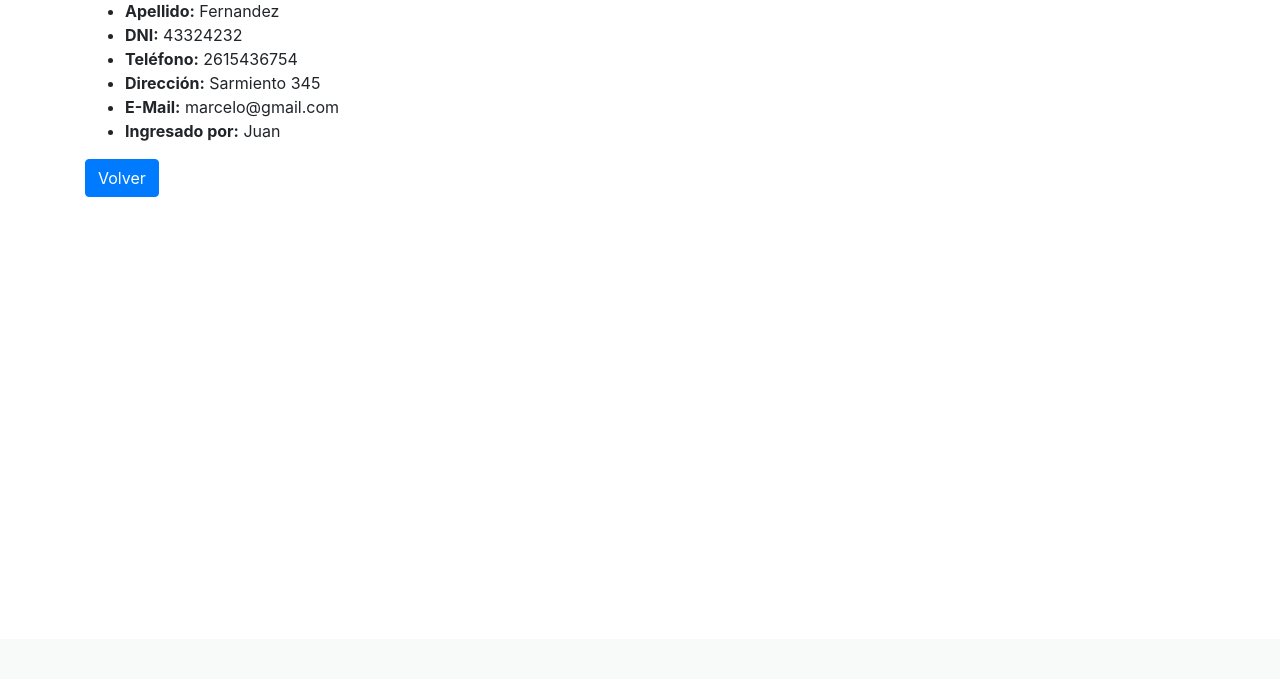
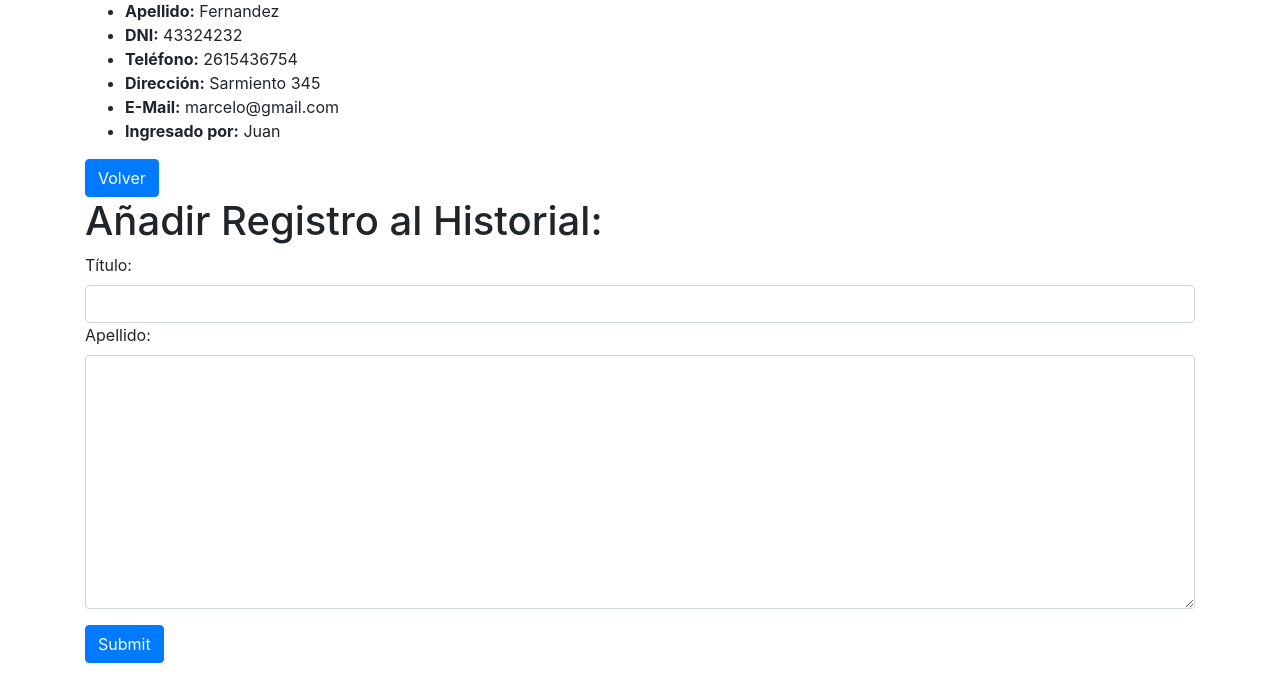
Before and after one commit to Matias-Rando/Proyecto-Clinica, a Django app: page /clinica/pacienteshow/2 in a window 1280 px wide. Shown: the part 161-840 px from the top of the page. Before the commit the page ends 358 px from the top, so only its background shows below. Run offline with Django 3.2, Linux system fonts and the light colour scheme; a user stored in the database is signed in; data comes from the database, SQL or seed files in the repository; both versions use the stored data as it was after the commit; some libraries are stand-ins or nearby versions.

Commit message:
Se agrega historial de pacientes

```diff
--- a/clinica/models.py
+++ b/clinica/models.py
@@ -92,3 +92,14 @@ class Subpedido(models.Model):
     lado = models.ForeignKey(Lado, on_delete=models.CASCADE)
     armazon = models.ForeignKey(Armazon, on_delete=models.CASCADE)
     cantidad = models.IntegerField()
+
+class Historial(models.Model):
+    created_at = models.DateTimeField(auto_now_add=True)
+    updated_at = models.DateTimeField(auto_now=True)
+    paciente = models.ForeignKey(Paciente, on_delete=models.CASCADE)
+    user = models.ForeignKey(
+        settings.AUTH_USER_MODEL,
+        on_delete=models.CASCADE,
+    )
+    titulo = models.CharField(max_length=64)
+    detalle = models.TextField()
--- a/clinica/templates/pacientes/show.html
+++ b/clinica/templates/pacientes/show.html
@@ -2,6 +2,15 @@
 
 {% block body %}
     <div class="container">
+
+        {% if messages %}
+            <div class="alert alert-primary" role="alert" style="text-align: center;">
+                {% for message in messages %}
+                    {{ message }}
+                {% endfor %}
+            </div>
+        {% endif %}
+
         <h1>Detalle del Paciente</h1>
         <ul>
             <li><strong>Nombre:</strong> {{ paciente.nombre }}</li>
@@ -13,5 +22,47 @@
             <li><strong>Ingresado por:</strong> {{ paciente.user.get_username }}</li>
         </ul>
         <a href="{% url 'pacientesindex' %}" class="btn btn-primary">Volver</a>
+
+        {% if historiales %}
+
+            <h1>Historial</h1>
+
+            <table class="table table-sm table-striped table-borderless">
+                <thead class="table-dark">
+                    <tr>
+                        <th>Fecha</th>
+                        <th>Título</th>
+                        <th></th>
+                    </tr>
+                </thead>
+
+                <tbody>
+                    {% for historial in historiales %}
+                        <tr>
+                            <td>{{ historial.created_at }}</td>
+                            <td>{{ historial.titulo }}</td>
+                            <td style="width: 25%;">
+                                <a href="{% url 'historialshow' historial.id %}" class="btn btn-primary btn-sm botones-index">Detalle</a>
+                                <a href="{% url 'historialupdate' historial.id %}" class="btn btn-primary btn-sm botones-index">Modificar</a>
+                                <a href="{% url 'historialdelete' historial.id %}" class="btn btn-danger btn-sm botones-index">Eliminar</a>
+                            </td>
+                        </tr>
+                    {% endfor %}
+                </tbody>
+            </table>
+
+        {% endif %}
+
+        {% if request.session.tipousuario_id != 4 %} <!-- Tipo de Usuarios Taller no puede agregar items al pedido -->
+            <h1>Añadir Registro al Historial:</h1>
+            <form action="{% url 'pacienteshow' paciente.id %}" method="post">
+                {% csrf_token %}
+                {{ form }}
+                <div class="form-group" style="margin-top: 1rem;">
+                    <input type="submit", class="btn btn-primary">
+                </div>
+            </form>
+        {% endif %}
+
     </div>
 {% endblock %}
--- a/clinica/urls.py
+++ b/clinica/urls.py
@@ -10,7 +10,11 @@ urlpatterns = [
     path("pacientesindex", views.pacientesindex, name="pacientesindex"),
     path("pacienteshow/<int:paciente_id>", views.pacienteshow, name="pacienteshow"),
     path("pacientesupdate/<int:paciente_id>", views.pacientesupdate, name="pacientesupdate"),
-    path("turnosdelete/<int:paciente_id>", views.pacientesdelete, name="pacientesdelete"),
+    path("pacientesdelete/<int:paciente_id>", views.pacientesdelete, name="pacientesdelete"),
+
+    path("historialshow/<int:historial_id>", views.historialshow, name="historialshow"),
+    path("historialupdate/<int:historial_id>", views.historialupdate, name="historialupdate"),
+    path("historialdelete/<int:historial_id>", views.historialdelete, name="historialdelete"),
 
     path("turnoscreate", views.turnoscreate, name="turnoscreate"),
     path("turnosindex", views.turnosindex, name="turnosindex"),
--- a/clinica/views.py
+++ b/clinica/views.py
@@ -2,7 +2,7 @@ from django.shortcuts import render, redirect
 from django import forms
 from django.urls import reverse
 from django.http import HttpResponseRedirect, JsonResponse, HttpResponse
-from .models import Paciente, Turno, Categoria, Producto, Tipopago, Estado, Pedido, Subpedido, Distancia, Armazon, Lado
+from .models import Paciente, Turno, Categoria, Producto, Tipopago, Estado, Pedido, Subpedido, Distancia, Armazon, Lado, Historial
 from django.contrib.auth import authenticate, login, logout
 from django.contrib.auth.models import Group, User
 from django.contrib import messages
@@ -20,6 +20,10 @@ class FormPaciente(forms.Form):
     telefono = forms.CharField(label="Teléfono:", widget=forms.TextInput(attrs={'class':'form-control'}))
     direccion = forms.CharField(label="Dirección:", widget=forms.TextInput(attrs={'class':'form-control'}))
     email = forms.CharField(label="E-Mail", widget=forms.TextInput(attrs={'class':'form-control'}))
+
+class FormHistorial(forms.Form):
+    titulo = forms.CharField(label="Título:", widget=forms.TextInput(attrs={'class':'form-control'}))
+    detalle = forms.CharField(label="Apellido:", widget=forms.Textarea(attrs={'class':'form-control'}))
 
 def pacientescargar(request):
     # Rechazamos acceso y derivamos a la pantalla de login si no hay un usuario autenticado
@@ -81,7 +85,7 @@ def pacientesdelete(request, paciente_id):
     if not request.user.is_authenticated:
         return HttpResponseRedirect(reverse("login"))
 
-    Paciente.objects.filter(id=paciente_id).delete()
+    Paciente.objects.get(id=paciente_id).delete()
     messages.success(request, 'El Paciente fue Eliminado Exitosamente')
     return HttpResponseRedirect(reverse("turnosindex"))
 
@@ -91,8 +95,62 @@ def pacienteshow(request, paciente_id):
         return HttpResponseRedirect(reverse("login"))
 
     paciente = Paciente.objects.get(id=paciente_id)
-    return render(request, "pacientes/show.html", {
-        "paciente": paciente
+    historiales = Historial.objects.filter(paciente_id=paciente_id)
+    if request.method == "POST":
+        form = FormHistorial(request.POST)
+        if form.is_valid():
+            titulo = form.cleaned_data["titulo"]
+            detalle = form.cleaned_data["detalle"]
+            p = Historial(paciente_id=paciente_id, user_id=request.user.id, titulo=titulo, detalle=detalle)
+            p.save()
+            messages.success(request, 'El Registro fue Agregado Exitosamente')
+            return redirect('pacienteshow', paciente_id)
+    else:
+        return render(request, "pacientes/show.html", {
+            "paciente": paciente,
+            "historiales": historiales,
+            "form" : FormHistorial()
+        })
+
+# Views para Historiales
+def historialupdate(request, historial_id):
+     # Rechazamos acceso y derivamos a la pantalla de login si no hay un usuario autenticado
+    if not request.user.is_authenticated:
+        return HttpResponseRedirect(reverse("login"))
+
+    historial = Historial.objects.get(id=historial_id)
+    form = FormHistorial(request.POST)
+    if form.is_valid():
+        historial.titulo = form.cleaned_data["titulo"]
+        historial.detalle = form.cleaned_data["detalle"]
+        historial.save()
+        messages.success(request, 'El Registro fue modificado Exitosamente')
+        return redirect('pacienteshow', historial.paciente_id)
+    return render(request, 'historiales/update.html', {
+        'id': historial.id,
+        'paciente_id': historial.paciente_id,
+        'form': FormHistorial(initial={'id': historial.id, 'titulo': historial.titulo, 'detalle': historial.detalle})
+    })
+
+def historialdelete(request, historial_id):
+     # Rechazamos acceso y derivamos a la pantalla de login si no hay un usuario autenticado
+    if not request.user.is_authenticated:
+        return HttpResponseRedirect(reverse("login"))
+
+    historial = Historial.objects.get(id=historial_id)
+    paciente_id = historial.paciente_id
+    historial.delete()
+    messages.success(request, 'El Registro fue Eliminado Exitosamente')
+    return redirect('pacienteshow', paciente_id)
+
+def historialshow(request, historial_id):
+     # Rechazamos acceso y derivamos a la pantalla de login si no hay un usuario autenticado
+    if not request.user.is_authenticated:
+        return HttpResponseRedirect(reverse("login"))
+
+    historial = Historial.objects.get(id=historial_id)
+    return render(request, "historiales/show.html", {
+        "historial": historial
     })
 
 # Views para Turnos
@@ -149,7 +207,7 @@ def turnosdelete(request, turno_id):
     if not request.user.is_authenticated:
         return HttpResponseRedirect(reverse("login"))
 
-    Turno.objects.filter(id=turno_id).delete()
+    Turno.objects.get(id=turno_id).delete()
     messages.success(request, 'El Turno fue Eliminado Exitosamente')
     return HttpResponseRedirect(reverse("turnosindex"))
 
@@ -264,7 +322,7 @@ def categoriasdelete(request, categoria_id):
     if not request.user.is_authenticated:
         return HttpResponseRedirect(reverse("login"))
 
-    Categoria.objects.filter(id=categoria_id).delete()
+    Categoria.objects.get(id=categoria_id).delete()
     messages.success(request, 'La Categoría fue Eliminada Exitosamente')
     return HttpResponseRedirect(reverse("categoriasindex"))
 
@@ -342,7 +400,7 @@ def productosdelete(request, producto_id):
     if not request.user.is_authenticated:
         return HttpResponseRedirect(reverse("login"))
 
-    Producto.objects.filter(id=producto_id).delete()
+    Producto.objects.get(id=producto_id).delete()
     messages.success(request, 'El Producto fue Eliminado Exitosamente')
     return HttpResponseRedirect(reverse("productosindex"))
 
@@ -424,7 +482,7 @@ def pedidosdelete(request, pedido_id):
     if not request.user.is_authenticated:
         return HttpResponseRedirect(reverse("login"))
 
-    Pedido.objects.filter(id=pedido_id).delete()
+    Pedido.objects.get(id=pedido_id).delete()
     messages.success(request, 'El Pedido fue Eliminado Exitosamente')
     return HttpResponseRedirect(reverse("pedidosindex"))
 
```
Also changed, not shown: clinica/templates/historiales/show.html (added, +13 -0 lines), clinica/templates/historiales/update.html (added, +17 -0 lines), clinica/migrations/0011_historial.py (added), db.sqlite3.
